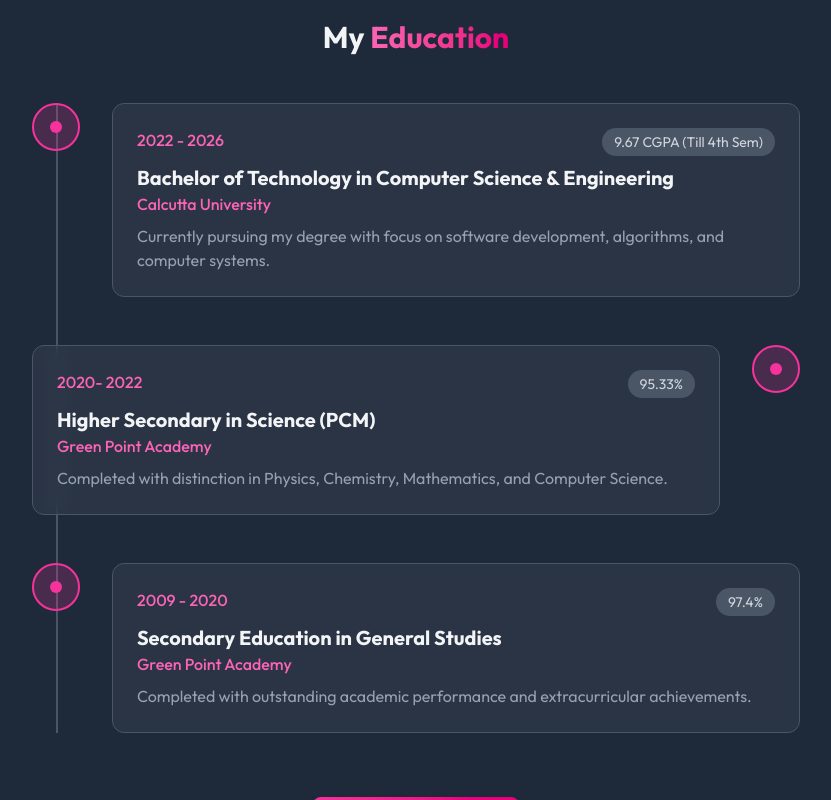
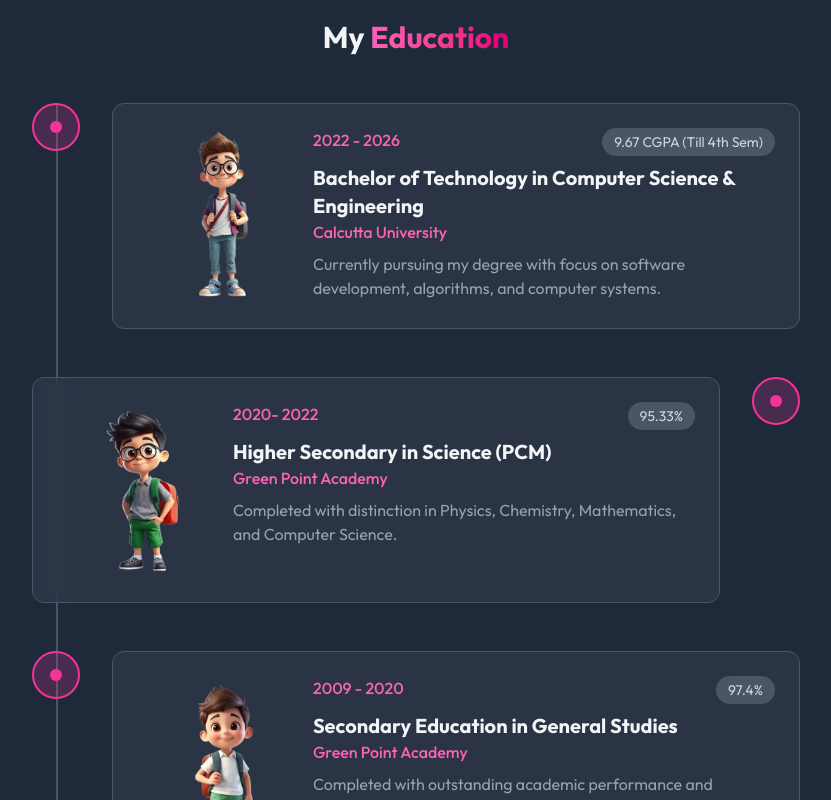
Before and after one commit to Souvik606/Portfolio, a React (Vite) app: page / in a window 1280 px wide. Shown: the part 1440-2240 px from the top of the page, without its empty margins (224-1055 px from the left). Built offline with nearby package versions, Linux system fonts and the light colour scheme.

Commit message:
Added background images

```diff
--- a/components/About.jsx
+++ b/components/About.jsx
@@ -1,5 +1,8 @@
 import { motion } from 'framer-motion'
 import { FiCode, FiCpu, FiSmartphone, FiServer } from 'react-icons/fi'
+import Educationbg1 from '/educationbg1.png';
+import Educationbg2 from '/educationbg2.png';
+import Educationbg3 from '/educationbg3.png';
 
 export default function About({ setActiveSection }) {
   const interests = [
@@ -16,7 +19,8 @@
       degree: "Bachelor of Technology",
       field: "Computer Science & Engineering",
       institution: "Calcutta University",
-      description: "Currently pursuing my degree with focus on software development, algorithms, and computer systems."
+      description: "Currently pursuing my degree with focus on software development, algorithms, and computer systems.",
+      image: Educationbg3,
     },
     {
       year: "2020- 2022",
@@ -24,7 +28,8 @@
       degree: "Higher Secondary",
       field: "Science (PCM)",
       institution: "Green Point Academy",
-      description: "Completed with distinction in Physics, Chemistry, Mathematics, and Computer Science."
+      description: "Completed with distinction in Physics, Chemistry, Mathematics, and Computer Science.",
+      image: Educationbg2,
     },
     {
       year: "2009 - 2020",
@@ -32,7 +37,8 @@
       degree: "Secondary Education",
       field: "General Studies",
       institution: "Green Point Academy",
-      description: "Completed with outstanding academic performance and extracurricular achievements."
+      description: "Completed with outstanding academic performance and extracurricular achievements.",
+      image: Educationbg1,
     }
   ]
 
@@ -130,6 +136,9 @@
 
                 {/* Timeline content */}
                 <div className={`flex-1 ${index % 2 === 0 ? 'md:ml-8' : 'md:mr-8'} bg-gray-700/50 p-6 rounded-xl border border-gray-600 backdrop-blur-sm`}>
+                  <div className="flex">
+                    <img className="w-44" src={edu.image} alt={edu.grade}/>
+                    <div>
                       <div className="flex flex-col md:flex-row justify-between gap-4 mb-2">
                         <span className="text-pink-400 font-medium">{edu.year}</span>
                         <span className="text-gray-300 bg-gray-600 px-3 py-1 rounded-full text-sm">{edu.grade}</span>
@@ -138,25 +147,27 @@
                       <p className="text-pink-400 font-medium mb-2">{edu.institution}</p>
                       <p className="text-gray-400">{edu.description}</p>
                     </div>
+                  </div>
+                </div>
               </motion.div>
             ))}
           </div>
         </div>
 
         <motion.div
-          initial={{ opacity: 0 }}
-          whileInView={{ opacity: 1 }}
-          viewport={{ once: true }}
-          transition={{ duration: 0.6 }}
+          initial={{opacity: 0}}
+          whileInView={{opacity: 1}}
+          viewport={{once: true}}
+          transition={{duration: 0.6}}
           className="text-center mt-16"
         >
           <motion.button
-            whileHover={{ scale: 1.02 }}
-            whileTap={{ scale: 0.98 }}
+            whileHover={{scale: 1.02}}
+            whileTap={{scale: 0.98}}
             onClick={() => {
               const contactSection = document.getElementById("contact");
               if (contactSection) {
-                contactSection.scrollIntoView({ behavior: "smooth" });
+                contactSection.scrollIntoView({behavior: "smooth" });
               }
             }}
             className="px-8 py-3 rounded-lg bg-gradient-to-r from-pink-500 to-pink-600 text-white font-medium shadow-lg shadow-pink-900/30"
```
Lines whose indentation alone changed are shown as unchanged.
